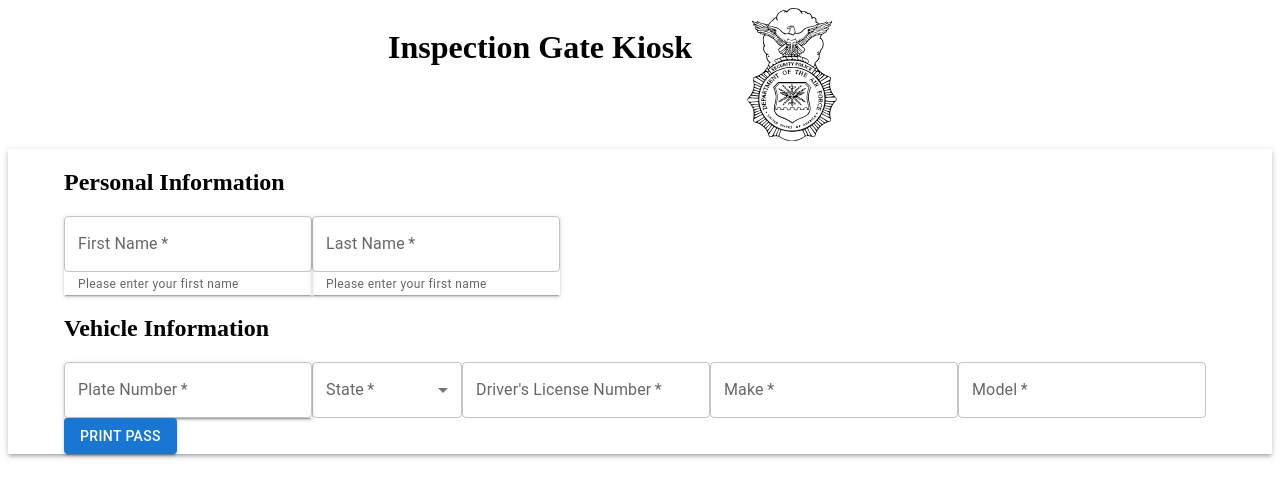
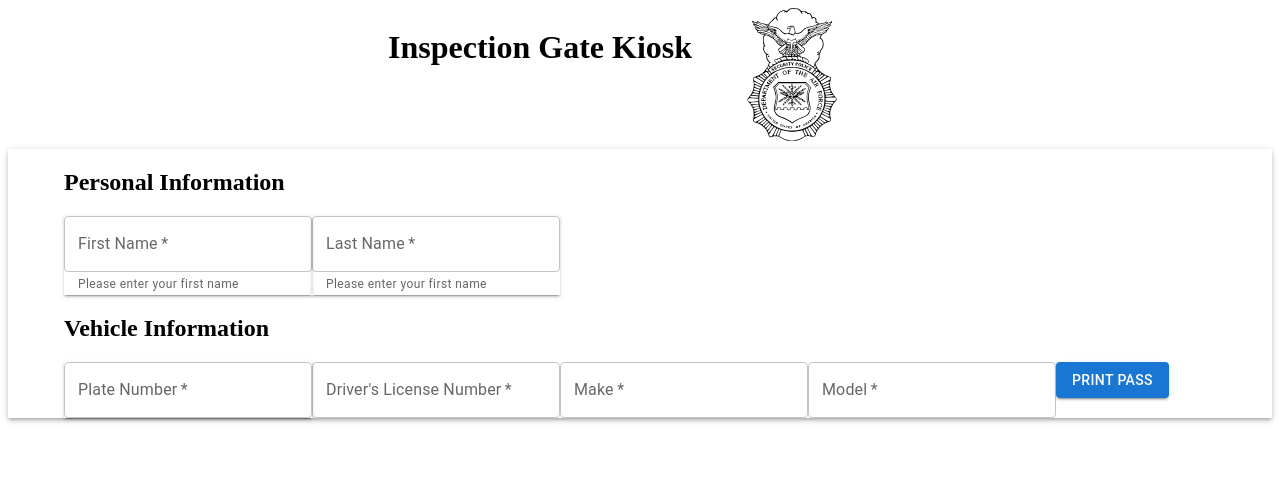
Before and after one commit to yurikgarcia/vehicle-kiosk, a React (Create React App) app in the folder ui/: page /vehicle in a window 1280 px wide. Shown: the top 498 px of the page. Built offline with nearby package versions, Linux system fonts and the light colour scheme.

Commit message:
set data working

```diff
--- a/ui/src/components/forms/forms.jsx
+++ b/ui/src/components/forms/forms.jsx
@@ -8,39 +8,60 @@ import {
   InputLabel,
   MenuItem,
   TextField,
-} from "@mui/material/";
+} from "@mui/material";
 import { YuriksStates } from "./yuriksStates";
 import Select, { SelectChangeEvent } from "@mui/material/Select";
 import logo from "../image/logo.svg";
 import { height } from "@mui/system";
-import { makeStyles } from "@mui/styles";
+// import { makeStyles } from "@mui/styles";
 
-const useStyles = makeStyles({
-  field: {
-    marginTop: 20,
-    marginBottom: 20,
-  },
-});
+// const useStyles = makeStyles({
+//   field: {
+//     marginTop: 20,
+//     marginBottom: 20,
+//   },
+// });
 
 export const Forms = () => {
-  const [firstName, setFirstName] = useState("");
-  const [lastName, setLastName] = useState("");
+  // const [firstName, setFirstName] = useState("");
+  // const [lastName, setLastName] = useState("");
   const [firstNameError, setFirstNameError] = useState(false);
-  const [lastNameError, setLastNameError] = useState(false);
+  const [lastNameError, setLastNameError] = useState("");
+  // const [plate, setPlate] = useState("");
+  // const [dl, setDl] = useState("");
+  // const [state, setState] = useState("");
+  // const [make, setMake] = useState("");
+  // const [model, setModel] = useState("");
+  const [vehicle, setVehicle] = useState({
+    first_name: "",
+    last_name: "",
+    plate: "",
+    drivers_license: "",
+    state: "",
+    make: "",
+    model: "",
+  });
 
-  const handleSubmit = (e) => {
-    e.preventDefault();
-    setFirstName(false);
-    setLastName(false);
+  // const vehicle = {
+  //   first_name: firstName,
+  //   last_name: lastName,
+  //   plate: plate,
+  //   state: state,
+  // }
 
-    if (firstName === "") {
-      setFirstNameError(true);
-    }
+  // const handleSubmit = (e) => {
+  //   e.preventDefault();
+  //   setFirstName(false);
+  //   setLastName(false);
 
-    if (lastName === "") {
-      setLastNameError(true);
-    }
-  };
+  //   if (firstName === "") {
+  //     setFirstNameError(true);
+  //   }
+
+  //   if (lastName === "") {
+  //     setLastNameError(true);
+  //   }
+  // };
 
   return (
     <>
@@ -65,17 +86,22 @@ export const Forms = () => {
           <form
             noValidate
             autoComplete="off"
-            onSubmit={handleSubmit}
+            // onSubmit={handleSubmit}
             sx={{
               display: "grid",
               boxShadow: 3,
               gap: 1,
+              m: 1,
             }}
           >
             <h2> Personal Information </h2>
             <TextField
               required
-              onChange={(e) => setFirstName(e.target.value)}
+              onChange={(e) =>
+                setVehicle((prev) => {
+                  return { ...prev, first_name: e.target.value };
+                })
+              }
               id="firstName"
               label="First Name"
               name="firstName"
@@ -85,7 +111,11 @@ export const Forms = () => {
               sx={{ boxShadow: 2 }}
             />
             <TextField
-              onChange={(e) => setLastName(e.target.value)}
+              onChange={ (e) =>
+                setVehicle((prev) => {
+                  return { ...prev, last_name: e.target.value };
+                })
+              }
               required
               id="lastName"
               label="Last Name"
@@ -97,23 +127,63 @@ export const Forms = () => {
             />
             <h2> Vehicle Information </h2>
             <TextField
+              onChange={ (e) =>
+                setVehicle((prev) => {
+                  return { ...prev, plate: e.target.value };
+                })
+              }
               required
               id="plate"
               label="Plate Number"
               name="Plate Number"
               sx={{ boxShadow: 2 }}
             />
-            <YuriksStates />
+            <YuriksStates
+            onChange={ (e) =>
+              setVehicle((prev) => {
+                return { ...prev, state: e.currentTarget.value };
+              })
+            }
+            />
 
             <TextField
+              onChange={ (e) =>
+                setVehicle(
+                  (prev) => {
+                  return { ...prev, drivers_license: e.target.value };
+                })
+              }
               required
               id="dl"
               label="Driver's License Number"
               name="Driver's License Number"
             />
-            <TextField required id="make" label="Make" name="make" />
-            <TextField required id="model" label="Model" name="model" />
-            <Button variant="contained"> Print Pass </Button>
+            <TextField
+              onChange={(e) =>
+                setVehicle((prev) => {
+                  return { ...prev, make: e.target.value };
+                })
+              }
+              required
+              id="make"
+              label="Make"
+              name="make"
+            />
+            <TextField
+              onChange={(e) =>
+                setVehicle((prev) => {
+                  return { ...prev, model: e.target.value };
+                })
+              }
+              required
+              id="model"
+              label="Model"
+              name="model"
+            />
+            <Button variant="contained" onClick={() => console.log(vehicle)}>
+              {" "}
+              Print Pass{" "}
+            </Button>
           </form>
         </Container>
       </Box>
--- a/ui/src/components/forms/yuriksStates.js
+++ b/ui/src/components/forms/yuriksStates.js
@@ -1,8 +1,8 @@
-import { MenuItem, TextField, Autocomplete } from "@mui/material/";
+import { MenuItem, Menu, Autocomplete } from "@mui/material/";
 
 export const YuriksStates = () => {
   return (
-    <TextField
+    <Menu
     //   error={failedRegister}
       sx={{ width: 150 }}
       variant="outlined"
@@ -76,6 +76,6 @@ export const YuriksStates = () => {
       <MenuItem value="WY">Wyoming</MenuItem>
       <MenuItem value="AA">Armed Forces Americas</MenuItem>
       <MenuItem value="other">Other</MenuItem>
-    </TextField>
+    </Menu>
   );
 };
```
